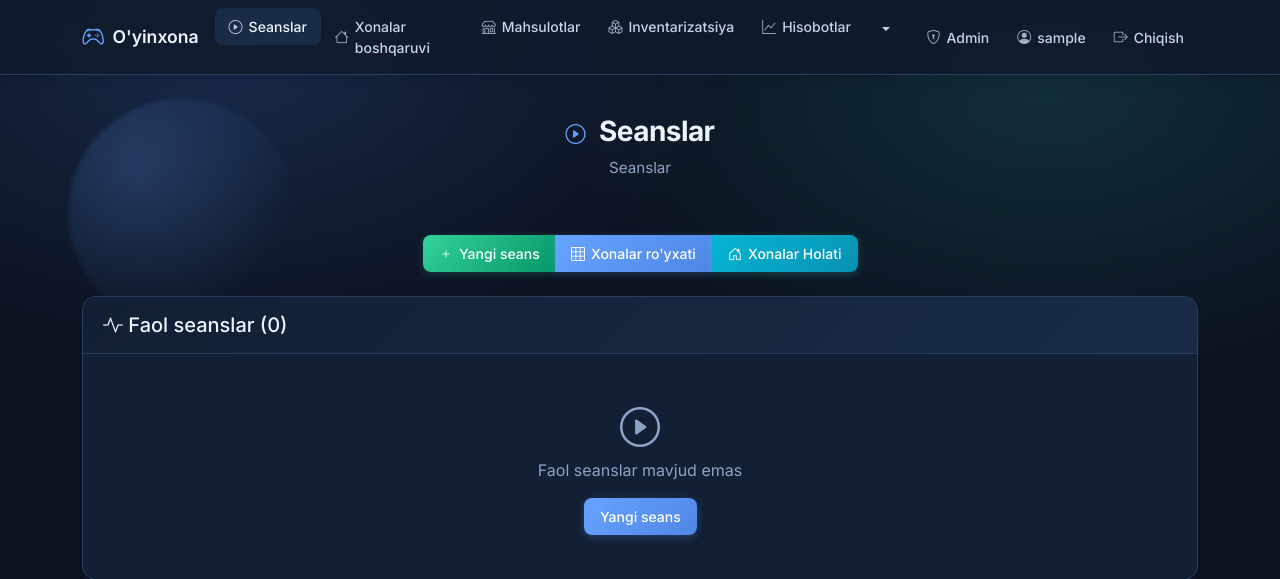
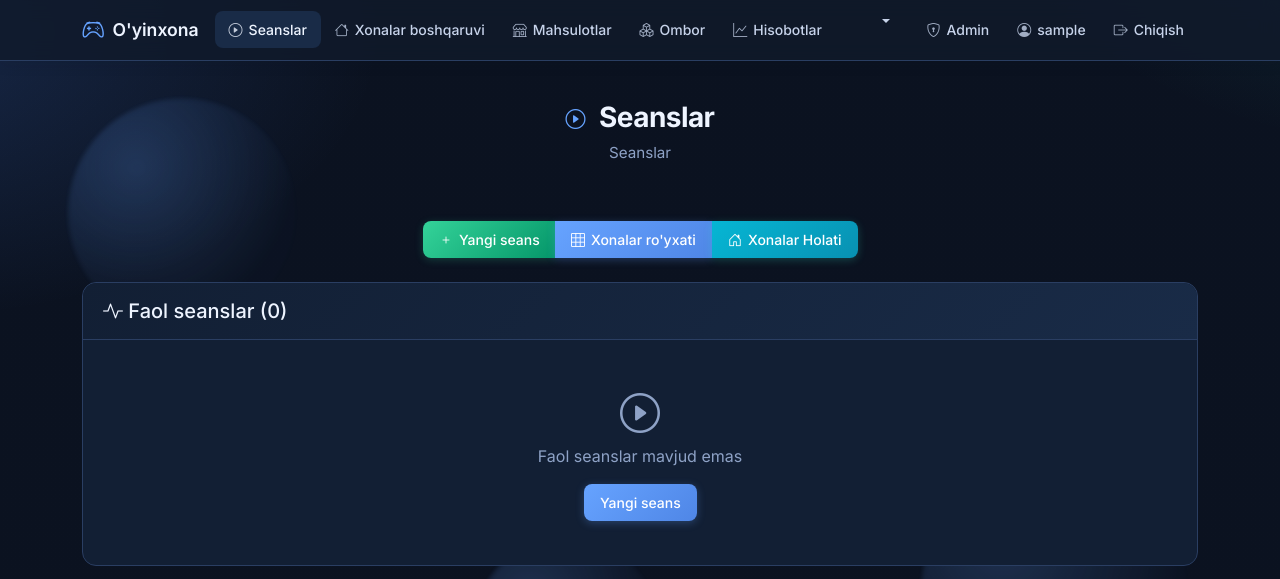
Before and after one commit to ZumarDev/gameroom.uz, a Flask app: page /sessions in a window 1280 px wide. Shown: the top 579 px of the page. Run offline with Flask 3, Linux system fonts and the light colour scheme; the visitor is signed in with stand-in values (Sample User, id 1); data that the repository does not hold is empty; some libraries are stand-ins or nearby versions.

Commit message:
gameroom uz

```diff
--- a/static/css/custom.css
+++ b/static/css/custom.css
@@ -224,6 +224,9 @@ body.modal-open {
     padding: 0.5rem 0;
     box-shadow: var(--shadow-md);
     backdrop-filter: blur(10px);
+    position: sticky;
+    top: 0;
+    z-index: 1100;
 }
 
 .gaming-brand {
@@ -242,6 +245,10 @@ body.modal-open {
 
 .brand-text {
     color: var(--text);
+    max-width: 220px;
+    overflow: hidden;
+    text-overflow: ellipsis;
+    white-space: nowrap;
 }
 
 .navbar-logo {
@@ -262,6 +269,22 @@ body.modal-open {
     display: flex;
     align-items: center;
     gap: 0.375rem;
+    white-space: nowrap;
+}
+
+.nav-text {
+    max-width: 140px;
+    overflow: hidden;
+    text-overflow: ellipsis;
+}
+
+@media (max-width: 768px) {
+    .nav-text {
+        display: none;
+    }
+    .brand-text {
+        max-width: 160px;
+    }
 }
 
 .navbar-nav .nav-link:hover,
@@ -280,6 +303,7 @@ body.modal-open {
     border-radius: 0.75rem;
     box-shadow: var(--shadow-lg);
     padding: 0.5rem;
+    z-index: 1101;
 }
 
 .dropdown-item {
@@ -844,6 +868,13 @@ body.modal-open {
     text-align: center;
 }
 
+.timer--compact .time-display {
+    background: transparent;
+    border: none;
+    padding: 0;
+    min-width: auto;
+}
+
 .timer-mini .time-display {
     font-size: 0.85em;
     padding: 0.25rem 0.5rem;
--- a/templates/base.html
+++ b/templates/base.html
@@ -39,27 +39,27 @@
                 <ul class="navbar-nav me-auto">
                     <li class="nav-item">
                         <a class="nav-link {% if current_path.startswith(url_for('sessions')) %}active{% endif %}" href="{{ url_for('sessions') }}">
-                            <i class="bi bi-play-circle"></i> {{ t('nav_sessions') }}
+                            <i class="bi bi-play-circle"></i> <span class="nav-text">{{ t('nav_sessions') }}</span>
                         </a>
                     </li>
                     <li class="nav-item">
                         <a class="nav-link {% if current_path.startswith(url_for('rooms_management')) %}active{% endif %}" href="{{ url_for('rooms_management') }}">
-                            <i class="bi bi-house"></i> {{ t('nav_rooms') }}
+                            <i class="bi bi-house"></i> <span class="nav-text">{{ t('nav_rooms') }}</span>
                         </a>
                     </li>
                     <li class="nav-item">
                         <a class="nav-link {% if current_path.startswith(url_for('products')) %}active{% endif %}" href="{{ url_for('products') }}">
-                            <i class="bi bi-shop"></i> {{ t('nav_products') }}
+                            <i class="bi bi-shop"></i> <span class="nav-text">{{ t('nav_products') }}</span>
                         </a>
                     </li>
                     <li class="nav-item">
                         <a class="nav-link {% if current_path.startswith(url_for('inventory')) %}active{% endif %}" href="{{ url_for('inventory') }}">
-                            <i class="bi bi-boxes"></i> {{ t('nav_inventory') }}
+                            <i class="bi bi-boxes"></i> <span class="nav-text">{{ t('nav_inventory') }}</span>
                         </a>
                     </li>
                     <li class="nav-item">
                         <a class="nav-link {% if current_path.startswith(url_for('analytics')) %}active{% endif %}" href="{{ url_for('analytics') }}">
-                            <i class="bi bi-graph-up"></i> {{ t('nav_analytics') }}
+                            <i class="bi bi-graph-up"></i> <span class="nav-text">{{ t('nav_analytics') }}</span>
                         </a>
                     </li>
                 </ul>
@@ -92,12 +92,12 @@
                     <!-- Profil (dropdown emas: Bootstrap JS bo'lmasa ham ishlaydi) -->
                     <li class="nav-item">
                         <a class="nav-link {% if current_path.startswith(url_for('profile')) %}active{% endif %}" href="{{ url_for('profile') }}">
-                            <i class="bi bi-person-circle"></i> {{ current_user.username }}
+                            <i class="bi bi-person-circle"></i> <span class="nav-text">{{ current_user.username }}</span>
                         </a>
                     </li>
                     <li class="nav-item">
                         <a class="nav-link" href="{{ url_for('logout') }}">
-                            <i class="bi bi-box-arrow-right"></i> {{ t('nav_logout') }}
+                            <i class="bi bi-box-arrow-right"></i> <span class="nav-text">{{ t('nav_logout') }}</span>
                         </a>
                     </li>
                 </ul>
--- a/translations.py
+++ b/translations.py
@@ -11,7 +11,7 @@ TRANSLATIONS = {
         'nav_sessions': 'Seanslar',
         'nav_rooms': 'Xonalar boshqaruvi',
         'nav_products': 'Mahsulotlar',
-        'nav_inventory': 'Inventarizatsiya',
+        'nav_inventory': 'Ombor',
         'nav_analytics': 'Hisobotlar',
         'nav_profile': 'Profil',
         'nav_admin': 'Admin',
@@ -586,7 +586,7 @@ TRANSLATIONS = {
         'nav_sessions': 'Сессии',
         'nav_rooms': 'Управление комнатами',
         'nav_products': 'Товары',
-        'nav_inventory': 'Инвентаризация',
+        'nav_inventory': 'Склад',
         'nav_analytics': 'Отчеты',
         'nav_profile': 'Профиль',
         'nav_admin': 'Админ',
@@ -1161,7 +1161,7 @@ TRANSLATIONS = {
         'nav_sessions': 'Sessions',
         'nav_rooms': 'Room Management',
         'nav_products': 'Products',
-        'nav_inventory': 'Inventory',
+        'nav_inventory': 'Stock',
         'nav_analytics': 'Reports',
         'nav_profile': 'Profile',
         'nav_admin': 'Admin',
```
Also changed, not shown: templates/dashboard.html (+68 -4 lines).
